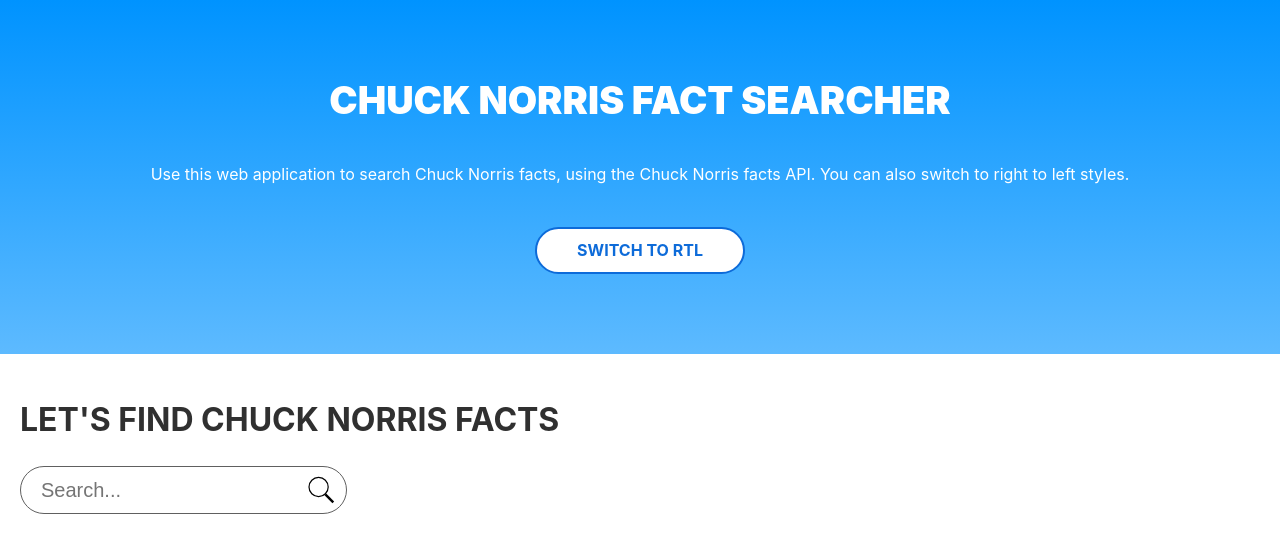
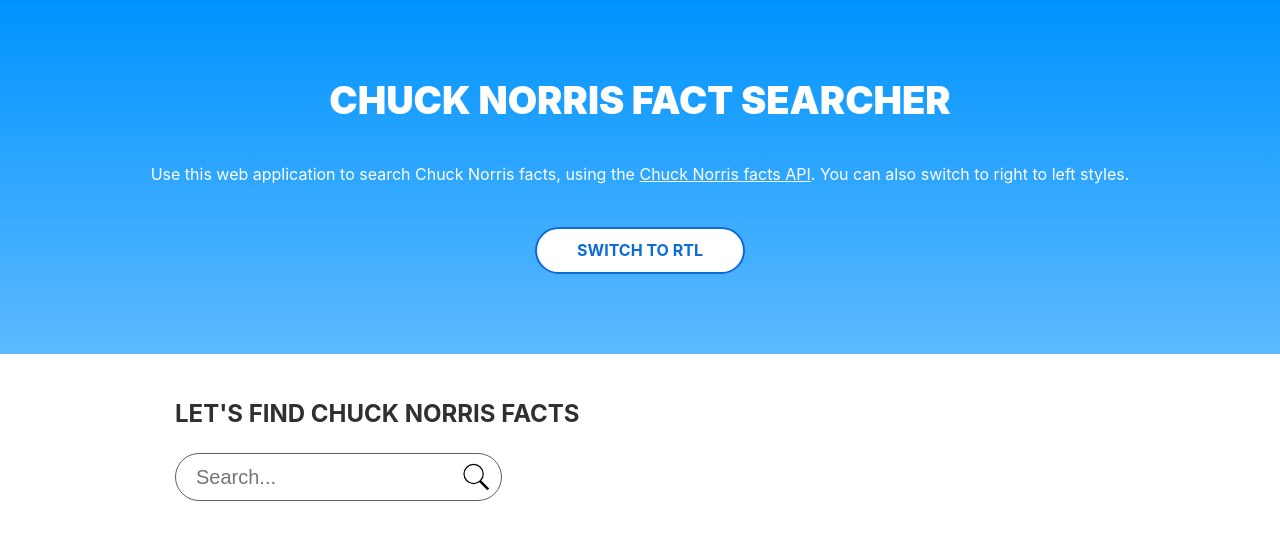
Before and after one commit to antoniomaia/seez, a Next.js app: page / in a window 1280 px wide. Shown: the top 552 px of the page. Built offline with nearby package versions, Linux system fonts and the light colour scheme.

Commit message:
add Loading comp

```diff
--- a/components/header/header.module.css
+++ b/components/header/header.module.css
@@ -15,3 +15,7 @@
     margin: 30px 10px;
     line-height: 1.6;
 }
+
+.header a {
+    color: inherit;
+}
--- a/components/header/index.js
+++ b/components/header/index.js
@@ -5,8 +5,9 @@
   <header className={styles.header}>
     <h1>Chuck Norris fact searcher</h1>
     <p>
-      Use this web application to search Chuck Norris facts, using the Chuck
-      Norris facts API. You can also switch to right to left styles.
+      Use this web application to search Chuck Norris facts, using the{' '}
+      <a href="https://api.chucknorris.io">Chuck Norris facts API</a>. You can
+      also switch to right to left styles.
     </p>
     <ThemeToggle />
   </header>
--- /dev/null
+++ b/components/loading/index.js
@@ -0,0 +1,9 @@
+import styles from './loading.module.css';
+
+const Loading = () => (
+  <div className={styles.loading}>
+    <img src="chuck.gif" alt="Chuck Norris Animation" />
+  </div>
+);
+
+export default Loading;
--- /dev/null
+++ b/components/loading/loading.module.css
@@ -0,0 +1,3 @@
+.loading {
+    text-align: center;
+}
--- a/components/search-result/index.js
+++ b/components/search-result/index.js
@@ -8,7 +8,7 @@
   const [theme] = useTheme();
 
   if (total === 0) {
-    return <h4 className={styles.empty}>nothing to show</h4>;
+    return <h4 className={styles.empty}>Nothing to show</h4>;
   }
 
   return (
--- a/pages/index.js
+++ b/pages/index.js
@@ -8,6 +8,7 @@
 import Header from '../components/header';
 import useDebounce from '../hooks/useDebounce';
 import { DEBOUNCE_TIME } from '../constants/general';
+import Loading from '../components/loading';
 
 const fetcher = url => fetch(url).then(r => r.json());
 
@@ -32,17 +33,24 @@
   return (
     <Layout>
       <Header />
-      <SearchInput searchTerm={searchTerm} handleChange={handleChange} />
-      {data && data.result && (
-        <SearchResult result={data.result} total={data.total} />
-      )}
       <section className="container">
+        <SearchInput searchTerm={searchTerm} handleChange={handleChange} />
+        {data && data.result && (
+          <SearchResult result={data.result} total={data.total} />
+        )}
+      </section>
+      <section className="container feedback">
         {data && data.error && <ErrorMessage message={data.error} />}
-        {searchTerm && !data && <div>Loading...</div>}
+        {searchTerm && !data && <Loading />}
       </section>
       <style jsx>{`
         .container {
-          margin: 0 20px;
+          margin: 0 auto;
+          max-width: 970px;
+        }
+
+        .feedback {
+          padding: 0 20px;
         }
       `}</style>
     </Layout>
```
Also changed, not shown: public/chuck.gif (added).
